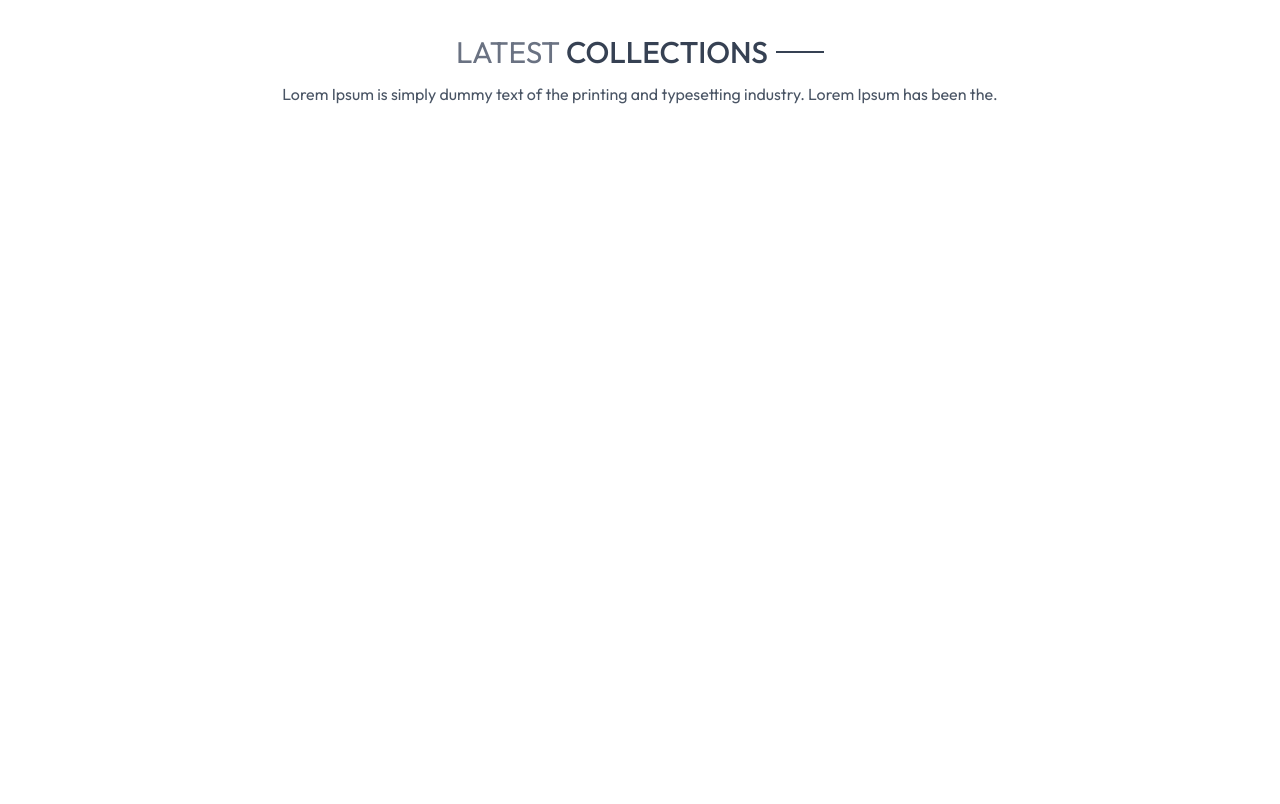
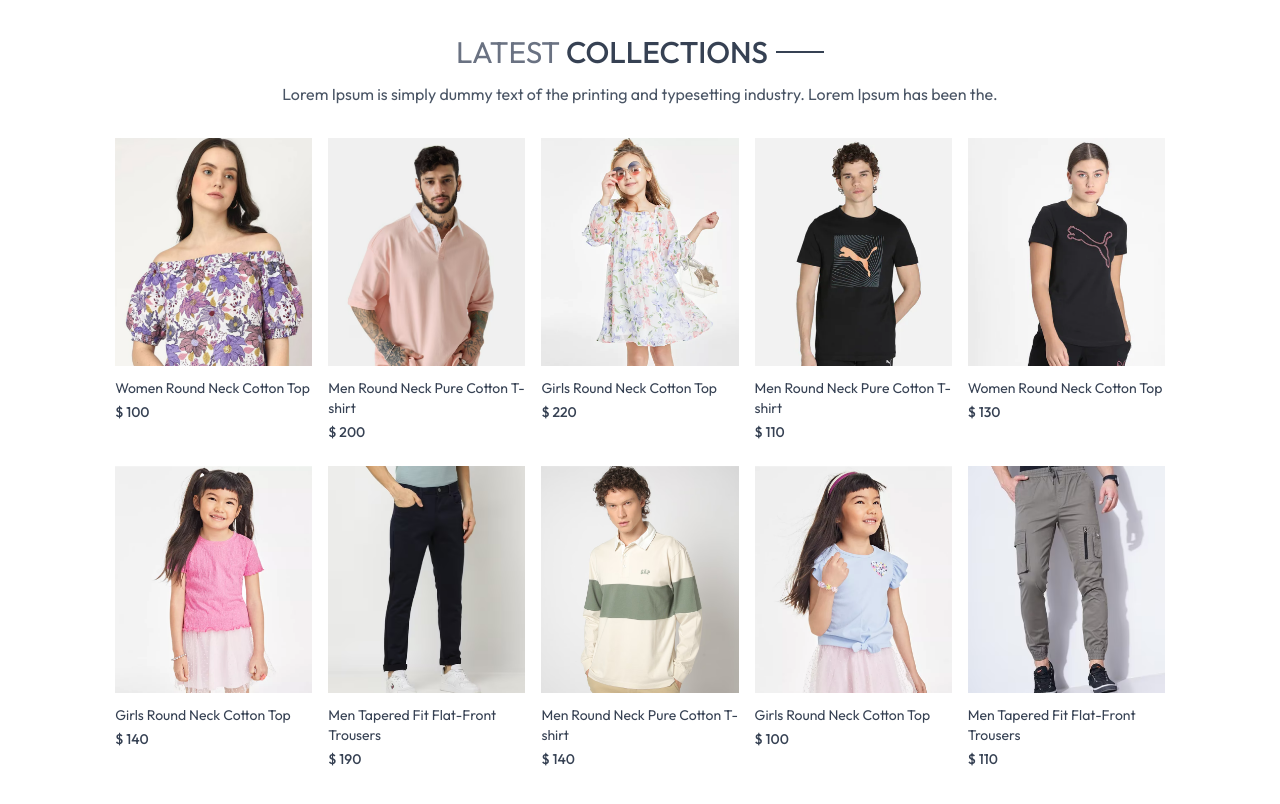
Before and after one commit to Felix3242/e-commerce, a React (Vite) app in the folder frontend/: page / in a window 1280 px wide. Shown: the part 540-1344 px from the top of the page. Before the commit the page ends 800 px from the top, so only its background shows below. Built offline with nearby package versions, Linux system fonts and the light colour scheme.

Commit message:
rendering products

```diff
--- a/frontend/src/components/LatestCollection.jsx
+++ b/frontend/src/components/LatestCollection.jsx
@@ -2,6 +2,7 @@
 import { useContext, useState } from 'react'
 import { ShopContext } from '../context/ShopContext'
 import Title from './Title'
+import ProductItem from './ProductItem'
 
 const LatestCollection = () => {
 
@@ -21,6 +22,13 @@
             </p>
         </div>
 
+        {/* Rendering Products */}
+        <div className='grid grid-cols-2 sm:grid-cols-3 md:grid-cols-4 lg:grid-cols-5 gap-4 gap-y-6'>
+            {
+                latestProducts.map((item,index) => (
+                <ProductItem key={index} id={item.id} image={item.image} name={item.name} price={item.price} />
+            ))}
+        </div>
 
     </div>
   )
```
